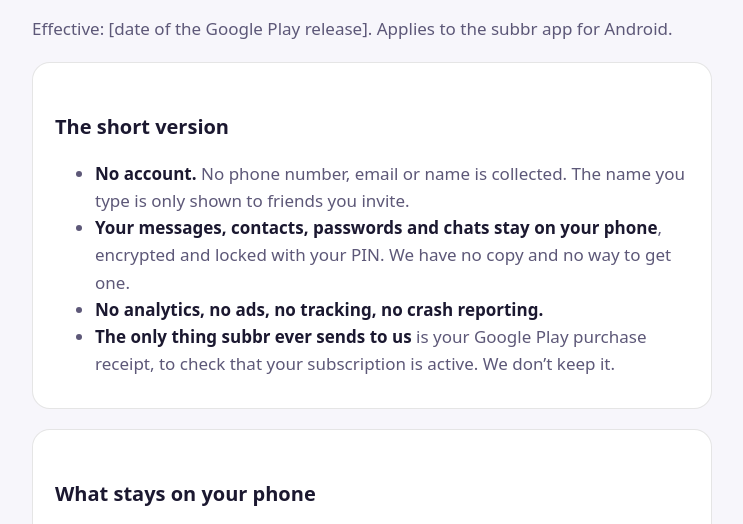
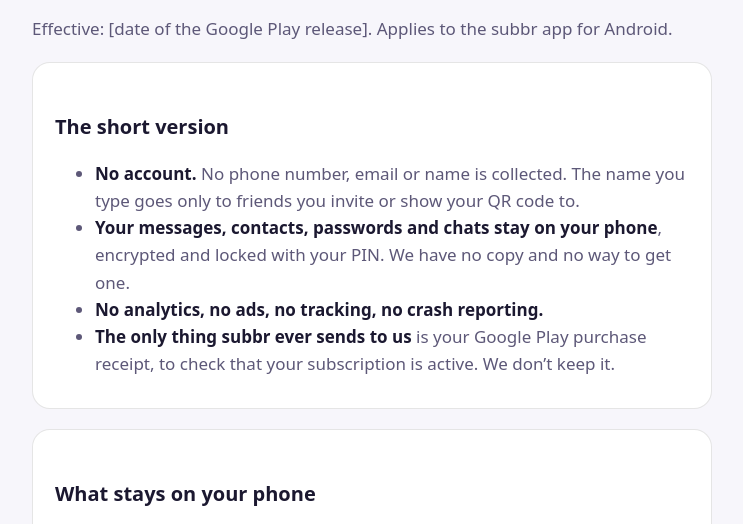
Before and after one commit to mypttwo/subbr, a plain HTML site: page privacy.html in a window 1280 px wide. Shown: the part 199-723 px from the top of the page, without its empty margins (268-1011 px from the left). Drawn offline with Linux system fonts and the light colour scheme.

Commit message:
Privacy: name also goes via QR

```diff
--- a/privacy.html
+++ b/privacy.html
@@ -39,7 +39,7 @@
   <section>
     <h2>The short version</h2>
     <ul>
-      <li><strong>No account.</strong> No phone number, email or name is collected. The name you type is only shown to friends you invite.</li>
+      <li><strong>No account.</strong> No phone number, email or name is collected. The name you type goes only to friends you invite or show your QR code to.</li>
       <li><strong>Your messages, contacts, passwords and chats stay on your phone</strong>, encrypted and locked with your PIN. We have no copy and no way to get one.</li>
       <li><strong>No analytics, no ads, no tracking, no crash reporting.</strong></li>
       <li><strong>The only thing subbr ever sends to us</strong> is your Google Play purchase receipt, to check that your subscription is active. We don’t keep it.</li>
```
